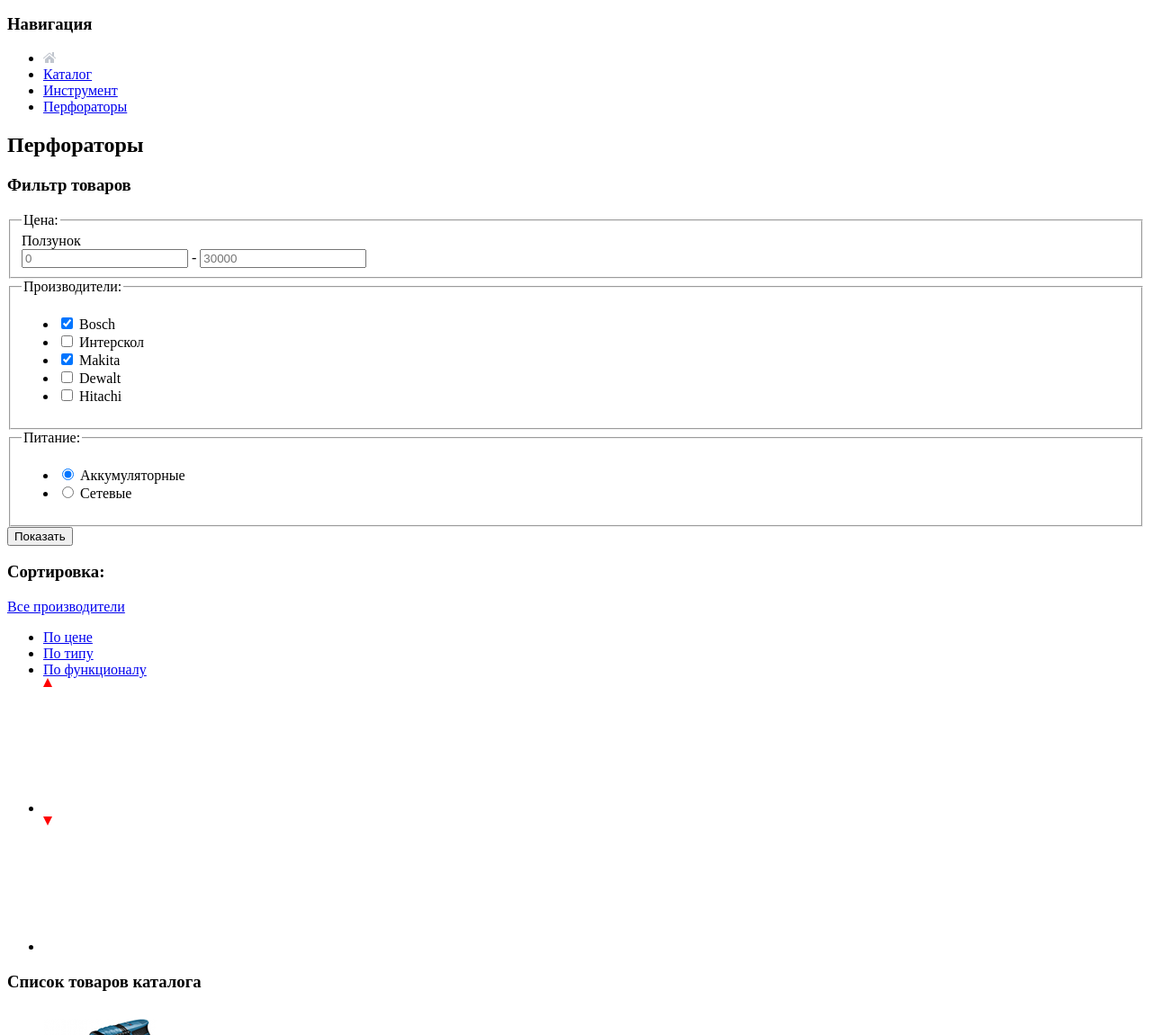
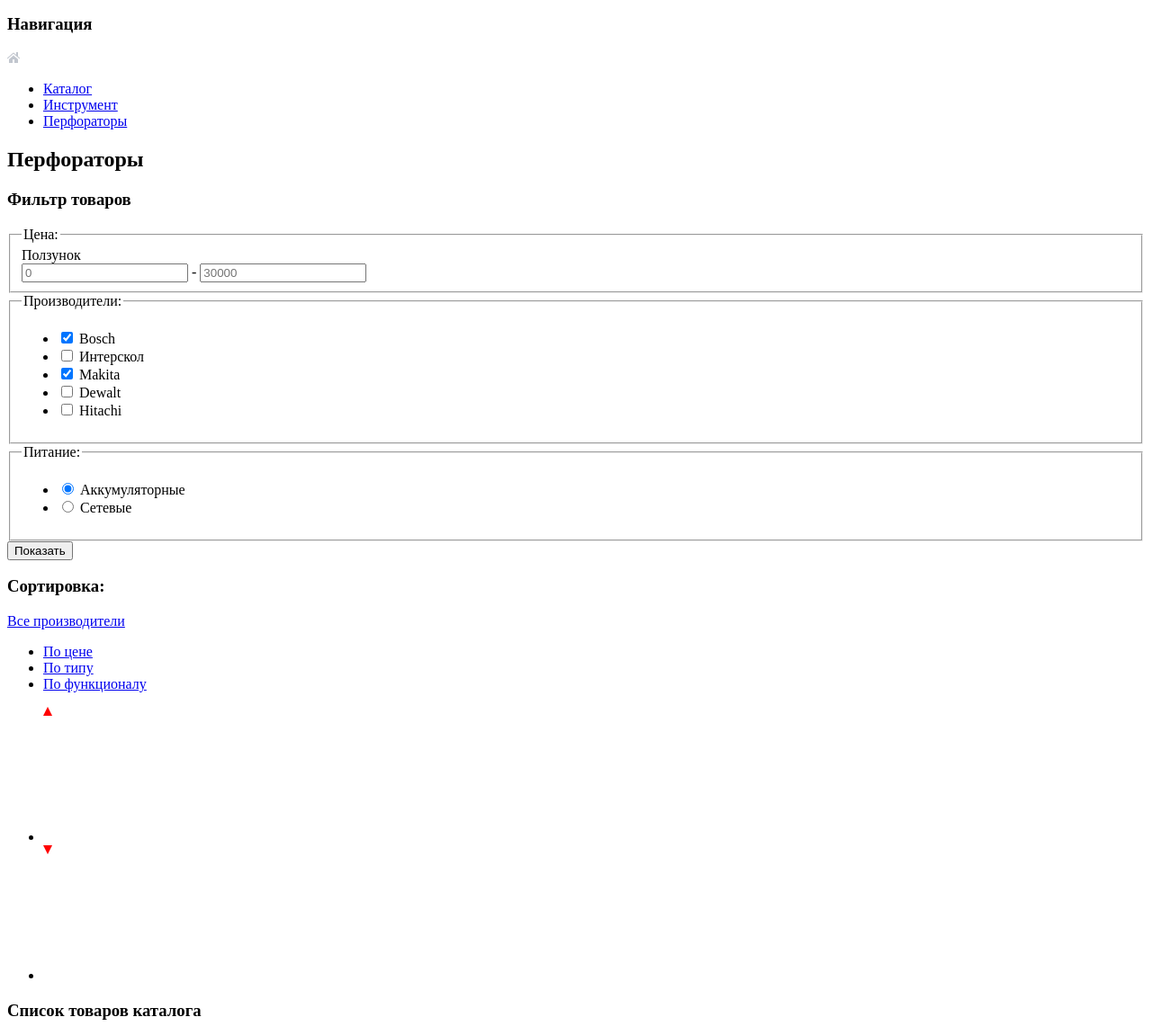
Before and after one commit to Karaterra/1805357-technomart-31, a plain HTML site: page catalog.html in a window 1280 px wide. Shown: the part 449-1600 px from the top of the page at 90% size. Drawn offline with Linux system fonts and the light colour scheme.

Commit message:
Исправление ошибок в странице каталога

```diff
--- a/catalog.html
+++ b/catalog.html
@@ -40,8 +40,9 @@
       <main>
         <section>
           <h3>Навигация</h3>
+          <a href="index.html"><img src="img/icon-home.png" width="14" height="12" alt="Главная страница"></a>
           <ul>
-            <li><a href="index.html"><img src="img/icon-home.png" width="14" height="12" alt="Главная страница"></a></li>
+
             <li><a href="blank.html">Каталог</a></li>
             <li><a href="blank.html">Инструмент</a></li>
             <li><a href="blank.html">Перфораторы</a></li>
@@ -110,12 +111,14 @@
             <li><a href="#">По цене</a></li>
             <li><a href="#">По типу</a></li>
             <li><a href="#">По функционалу</a></li>
-            <li><a href="#"><svg><polygon points="5,0 0,10 10,10" fill="red" /></svg></a></li>
-            <li><a href="#"><svg><polygon points="0,0 5,10 10,0" fill="red" /></svg></a></li>
+
 
 
           </ul>
-
+          <ul>
+          <li><a href="#"><svg><polygon points="5,0 0,10 10,10" fill="red" /></svg></a></li>
+          <li><a href="#"><svg><polygon points="0,0 5,10 10,0" fill="red" /></svg></a></li>
+          </ul>
         </section>
 
 
@@ -142,10 +145,9 @@
             <li>
               <a href="#">3</a>
             </li>
-            <li>
-              <a href="#">Следующая</a>
-            </li>
+
           </ul>
+          <a href="#">Следующая</a>
 
         </section>
 
```
